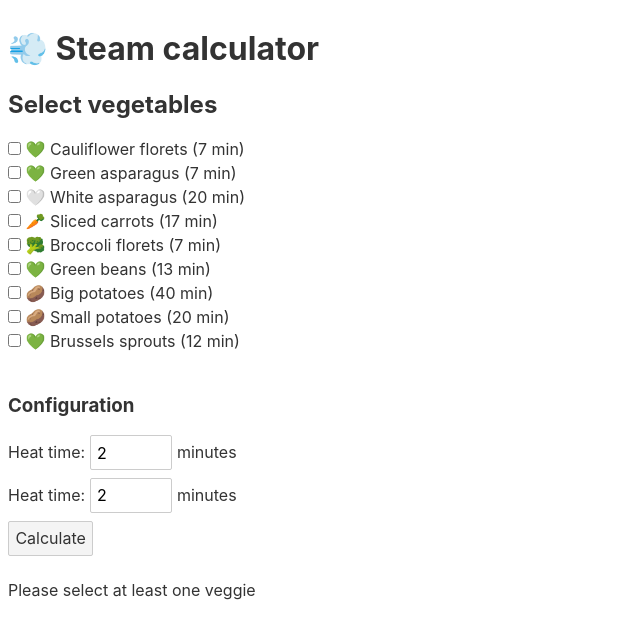
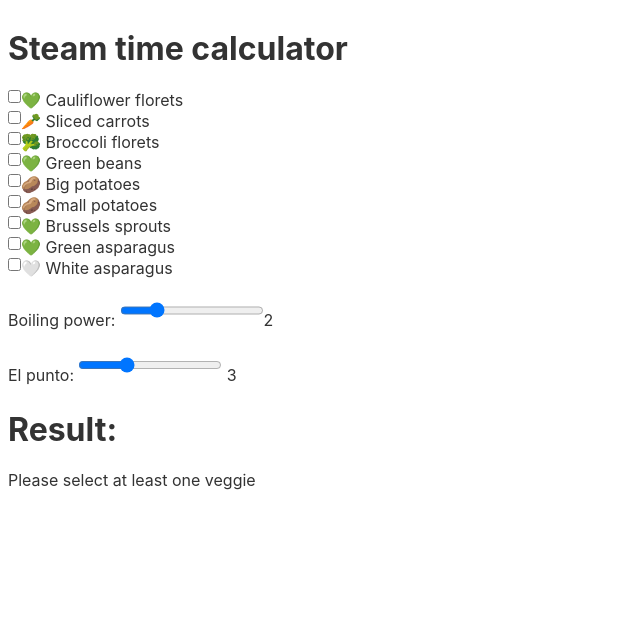
Before and after one commit to pirnz/al-vapor, a Svelte app: page / in a window 1280 px wide. Shown: the top 638 px of the page, without its empty margins (0-640 px from the left). Built offline with nearby package versions, Linux system fonts and the light colour scheme.

Commit message:
typescript refactoring

```diff
--- a/src/App.svelte
+++ b/src/App.svelte
@@ -1,100 +1,19 @@
-<script>
-  import {pantry} from './pantry.js';
-  let veggies = [];
-  let heatTime = 2;
-  let tolerance = 2;
-
-  function Batch(veggies, cookTime, isFirst) {
-    this.veggies = veggies;
-    this.cookTime = cookTime;
-    this.heatTime = isFirst ? 0 : heatTime;
-  }
-
-  function join(veggies) {
-    if (veggies.length === 1) return veggies[0];
-    return `${veggies.slice(0, -1).join(", ")} and ${
-      veggies[veggies.length - 1]
-    }`;
-  }
-
-  function order(veggies) {
-    let cook = pantry.filter((veggie) => veggies.includes(veggie.name));
-    cook.sort((a, b) => parseFloat(b.time) - parseFloat(a.time));
-    return cook;
-  }
-
-  function cookTime(veggies) {
-    let minTime = 7;
-    veggies = order(veggies);
-    let groups = veggies.reduce(function(r, e, i) {
-      if (i == 0) {
-        r.push([e])
-      } else {
-        if( (veggies[i - 1].time - e.time < tolerance) && e.time > minTime ) {
-          r[r.length - 1].push(e)
-        } else {
-          r.push([e])
-        }
-      }
-      if (i == veggies.length - 1) r = r.map(e => e.length == 1 ? e[0] : e)
-      return r;
-    }, [])
-
-    let batches = groups.map( (group, i, a) => {
-      let heatTime = ( i == 0 ) ? 0 : 1;
-      if (!group.length)
-        return new Batch([group.name], group.time, heatTime);
-      else {
-        let veggies = group.map(veggie => (veggie.name))
-        let cookTime = (group.map(veggie => (veggie.time)).reduce((a,b) => a + b, 0)) / group.length
-        return new Batch(veggies, cookTime, heatTime);
-      }
-    })
-
-    batches[batches.length - 1].totalTime = batches[batches.length - 1].cookTime + batches[batches.length - 1].heatTime
-    for (let i = batches.length - 2; i >= 0 ; i--) {
-      batches[i].totalTime = (batches[i].cookTime - batches[i + 1].cookTime) + batches[i].heatTime
-    }
-    return batches;
-  }
-
-
+<script lang="ts">
+	import Input from './Input.svelte';
+    import Output from './Output.svelte';
+	let opts = {
+        heatPower: 2,
+        tolerance: 3,
+        veggies: []
+    };
+    // let res;
+    // function refresh(opts) {
+    //     return JSON.stringify(opts);
+    // }
+	// //$: view = opts.veggies.length > 0 ? JSON.stringify(opts) : 'Choose your veggies';
+    // $: res = refresh(opts)
 </script>
 
-<h1>💨 Steam calculator</h1>
-<h2>Select vegetables</h2>
-
-{#each pantry as veggie (veggie.id)}
-  <label>
-    <input type="checkbox" bind:group={veggies} value={veggie.name} />
-    {veggie.icon} {veggie.name} ({veggie.time} min)
-  </label>
-{/each}
-
-<br>
-<h3 href="">Configuration</h3>
-<label>
-  Heat time:
-	<input type=number bind:value={heatTime} min=0 max=8>
-  minutes
-</label>
-<label>
-  Heat time:
-	<input type=number bind:value={tolerance} min=0 max=8>
-  minutes
-</label>
-<button>Calculate</button>
-
-{#if veggies.length === 0}
-  <p>Please select at least one veggie</p>
-{:else}
-<div>
-  <p>Once the water is boiling:</p>
-  <ul>
-    {#each cookTime(veggies) as batch}
-      <li>Add the {join(batch.veggies)} and leave for {batch.totalTime} minutes</li>
-    {/each}
-  </ul>
-</div>
-
-{/if}
+<h1>Steam time calculator</h1>
+<Input bind:opts={opts}/>
+<Output bind:opts={opts}/>
--- /dev/null
+++ b/src/Input.svelte
@@ -0,0 +1,47 @@
+<script lang="ts">
+    import type { Opts, Veggie } from "./types";
+    import { pantry } from "./pantry.js";
+    export let opts: Opts;
+    let localPantry: Veggie[] = pantry;
+
+    $: opts.veggies = localPantry.filter((veg) => {
+        return veg.checked;
+    });
+</script>
+
+<div>
+    {#each localPantry as veggie (veggie.id)}
+        <div style="display:flex">
+            <input
+                name={veggie.name}
+                bind:checked={veggie.checked}
+                type="checkbox"
+            />
+            <label title="{veggie.time} min" for={veggie.name}>
+                {veggie.icon}
+                {veggie.name}
+            </label>
+        </div>
+    {/each}
+    <p>
+        Boiling power: <input
+            type="range"
+            min="0.1"
+            max="10.0"
+            step="0.1"
+            bind:value={opts.heatPower}
+            id="scale"
+        />{opts.heatPower}
+    </p>
+    <p>
+        El punto: <input
+            type="range"
+            min="0.1"
+            max="10.0"
+            step="0.1"
+            bind:value={opts.tolerance}
+            id="scale"
+        />
+        {opts.tolerance}
+    </p>
+</div>
--- /dev/null
+++ b/src/Output.svelte
@@ -0,0 +1,78 @@
+<script lang="ts">
+    import type { Opts, Batch, Veggie } from "./types";
+    export let opts: Opts;
+    let batches: Batch[];
+    $: heatTime =
+        Math.round((((10 - opts.heatPower) / 10) * 4 + 0.5) * 100) / 100;
+    $: tolerance = Math.round(((opts.tolerance / 10) * 6 + 1.5) * 100) / 100;
+
+    function join(veggies: Veggie[]): string {
+        if (veggies.length === 1) return veggies[0].name;
+        let names = veggies.map((e) => {
+            return e.name;
+        });
+        return `${names.slice(0, -1).join(", ")} and ${
+            names[names.length - 1]
+        }`;
+    }
+
+    function group2batch(groups: Veggie[][]): Batch[] {
+        let batches: Batch[] = [];
+        for (let i = 0; i < groups.length; i++) {
+            let time: number =
+                i == 0
+                    ? groups[i][0].time
+                    : groups[i][0].time - batches[i - 1].totalTime;
+            time += heatTime;
+            let totalTime: number = groups[i][0].time;
+            totalTime += heatTime;
+            batches.push({
+                ingredients: join(groups[i]),
+                time: Math.round(time),
+                index: i,
+                totalTime: Math.round(totalTime)
+            });
+        }
+        return batches;
+    }
+
+    function calcBatches(opts: Opts) {
+        let veggies: Veggie[] = opts.veggies.sort((a, b) => a.time - b.time);
+        let groups: Veggie[][] = [];
+        for (let i = 0; i < veggies.length; i++) {
+            if (i == 0) {
+                groups.push([veggies[i]]);
+            } else {
+                let longestTime = groups[groups.length - 1][0].time;
+                if (veggies[i].time - longestTime < tolerance)
+                    groups[groups.length - 1].push(veggies[i]);
+                else groups.push([veggies[i]]);
+            }
+        }
+        return group2batch(groups).sort((a, b) => b.index - a.index);
+    }
+    $: batches = calcBatches(opts);
+</script>
+
+<h1>Result:</h1>
+
+{#if batches.length === 0}
+    <p>Please select at least one veggie</p>
+{:else}
+    <div>
+        <ul>
+            <li>Heat time: {heatTime} min</li>
+            <li>Tolerance: {tolerance} min</li>
+            <li>Number of batches: {batches.length}</li>
+        </ul>
+        <p>Batches:</p>
+        <ul>
+            {#each batches as batch}
+                <li>
+                    Add {batch.ingredients}, for {batch.time} minutes ({batch.totalTime}
+                    minutes remaining)
+                </li>
+            {/each}
+        </ul>
+    </div>
+{/if}
--- a/src/pantry.js
+++ b/src/pantry.js
@@ -3,54 +3,63 @@ export const pantry = [
       "id": 0,
       "icon": "💚",
       "name": "Cauliflower florets",
-      "time": 7
+      "time": 7,
+      "checked": false
+    },
+    {
+      "id": 1,
+      "icon": "🥕",
+      "name": "Sliced carrots",
+      "time": 17,
+      "checked": false
+    },
+    {
+      "id": 2,
+      "icon": "🥦",
+      "name": "Broccoli florets",
+      "time": 7,
+      "checked": false
+    },
+    {
+      "id": 3,
+      "icon": "💚",
+      "name": "Green beans",
+      "time": 13,
+      "checked": false
+    },
+    {
+      "id": 4,
+      "icon": "🥔",
+      "name": "Big potatoes",
+      "time": 40,
+      "checked": false
+    },
+    {
+      "id": 5,
+      "icon": "🥔",
+      "name": "Small potatoes",
+      "time": 20,
+      "checked": false
+    },
+    {
+      "id": 6,
+      "icon": "💚",
+      "name": "Brussels sprouts",
+      "time": 12,
+      "checked": false
     },
     {
       "id": 7,
       "icon": "💚",
       "name": "Green asparagus",
-      "time": 7
+      "time": 7,
+      "checked": false
     },
     {
       id: 8,
       icon: "🤍",
       name: "White asparagus",
       time: 20,
-    },
-    {
-      "id": 1,
-      "icon": "🥕",
-      "name": "Sliced carrots",
-      "time": 17
-    },
-    {
-      "id": 2,
-      "icon": "🥦",
-      "name": "Broccoli florets",
-      "time": 7
-    },
-    {
-      "id": 3,
-      "icon": "💚",
-      "name": "Green beans",
-      "time": 13
-    },
-    {
-      "id": 4,
-      "icon": "🥔",
-      "name": "Big potatoes",
-      "time": 40
-    },
-    {
-      "id": 5,
-      "icon": "🥔",
-      "name": "Small potatoes",
-      "time": 20
-    },
-    {
-      "id": 6,
-      "icon": "💚",
-      "name": "Brussels sprouts",
-      "time": 12
+      "checked": false
     }
   ]
--- /dev/null
+++ b/src/types.ts
@@ -0,0 +1,18 @@
+export interface Batch {
+    index: number;
+    ingredients: string;
+    time: number;
+    totalTime: number;
+};
+export interface Veggie {
+    id: number;
+    icon: string;
+    name: string;
+    time: number;
+    checked: boolean;
+}
+export interface Opts {
+    heatPower: number;
+    tolerance: number;
+    veggies: Veggie[];
+}
```
